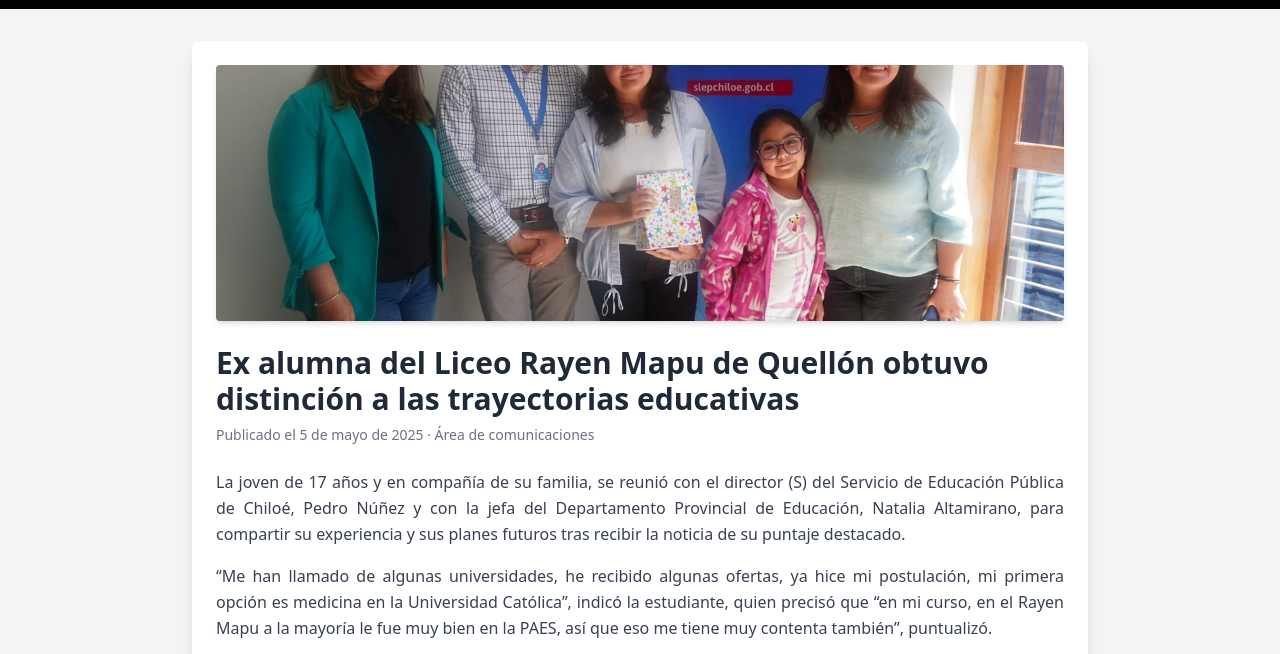
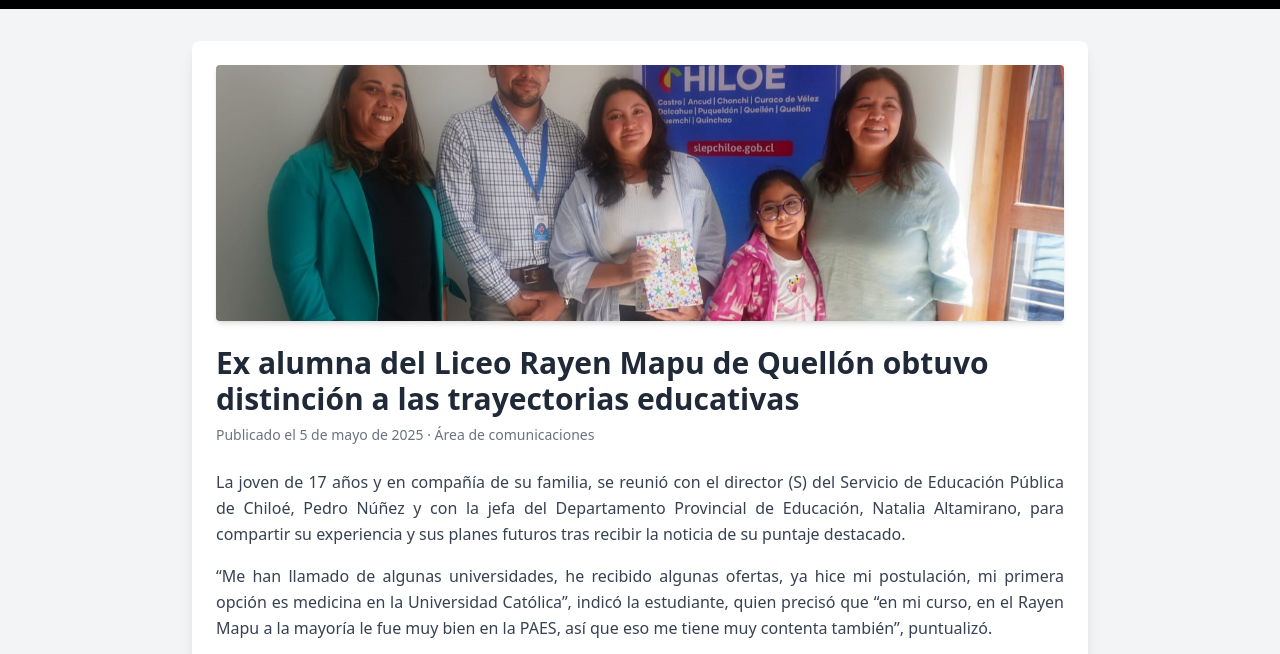
Before and after one commit to MarceloTorres07/primeraentrega-marcelotorres, a website: page public/blog/noticias/ex-alumna-rayen.html in a window 1280 px wide. Shown: the part 111-765 px from the top of the page. Drawn offline with nearby package versions, Linux system fonts and the light colour scheme; files that its build step writes are made by us from their sources; files whose address does not match are found by name.

Commit message:
liceo rayen mapu web 1.0

```diff
--- a/public/blog/noticias/ex-alumna-rayen.html
+++ b/public/blog/noticias/ex-alumna-rayen.html
@@ -123,7 +123,7 @@
   <article class="bg-white p-6 rounded-lg shadow-lg max-w-4xl mx-auto">
 
     <!-- Imagen destacada -->
-    <img src="/assets/image/noticias/alum.jpg" alt="ex alumna distincion" class="w-full h-64 object-cover rounded mb-6 shadow-md" />
+    <img src="/assets/image/noticias/alum2.jpg" alt="ex alumna distincion" class="w-full h-64 object-cover rounded mb-6 shadow-md" />
 
     <!-- Título y metadatos -->
     <h1 class="text-3xl font-bold mb-2 text-gray-800">Ex alumna del Liceo Rayen Mapu de Quellón obtuvo distinción a las trayectorias educativas</h1>
```
Also changed, not shown: public/assets/image/menu/alum2.jpg (added).
